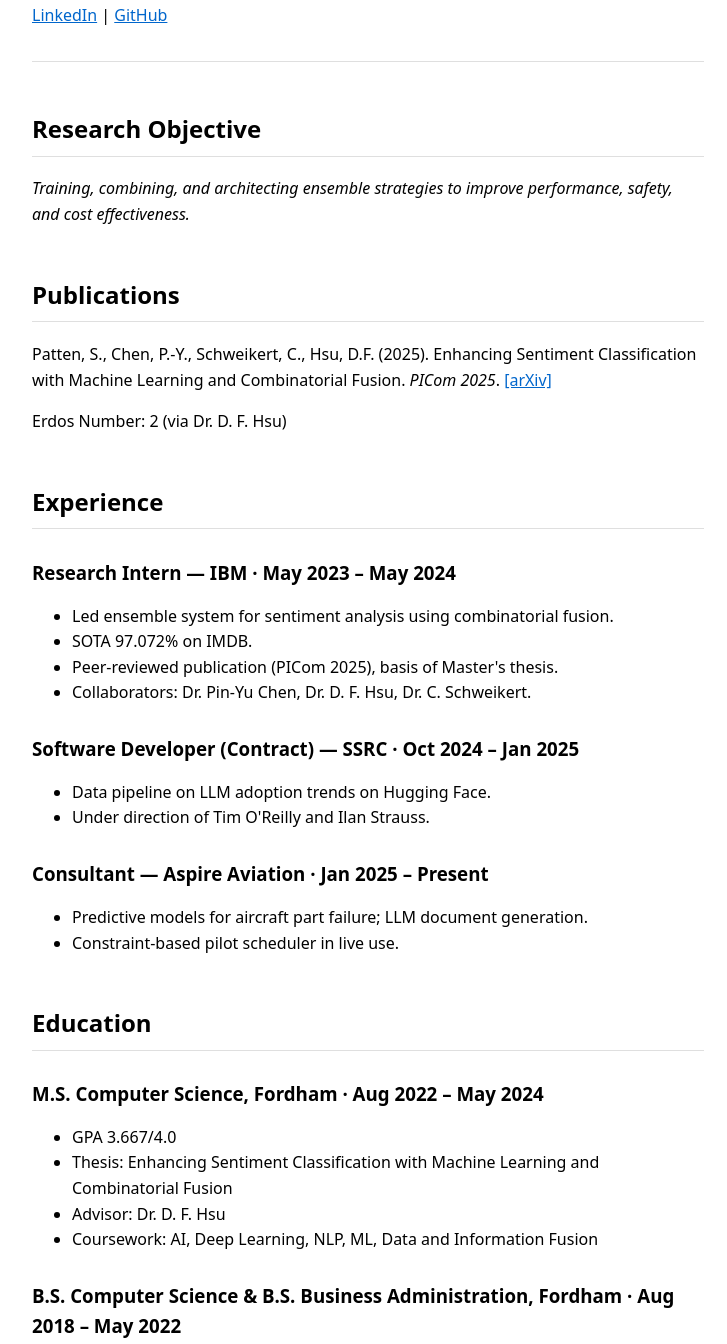
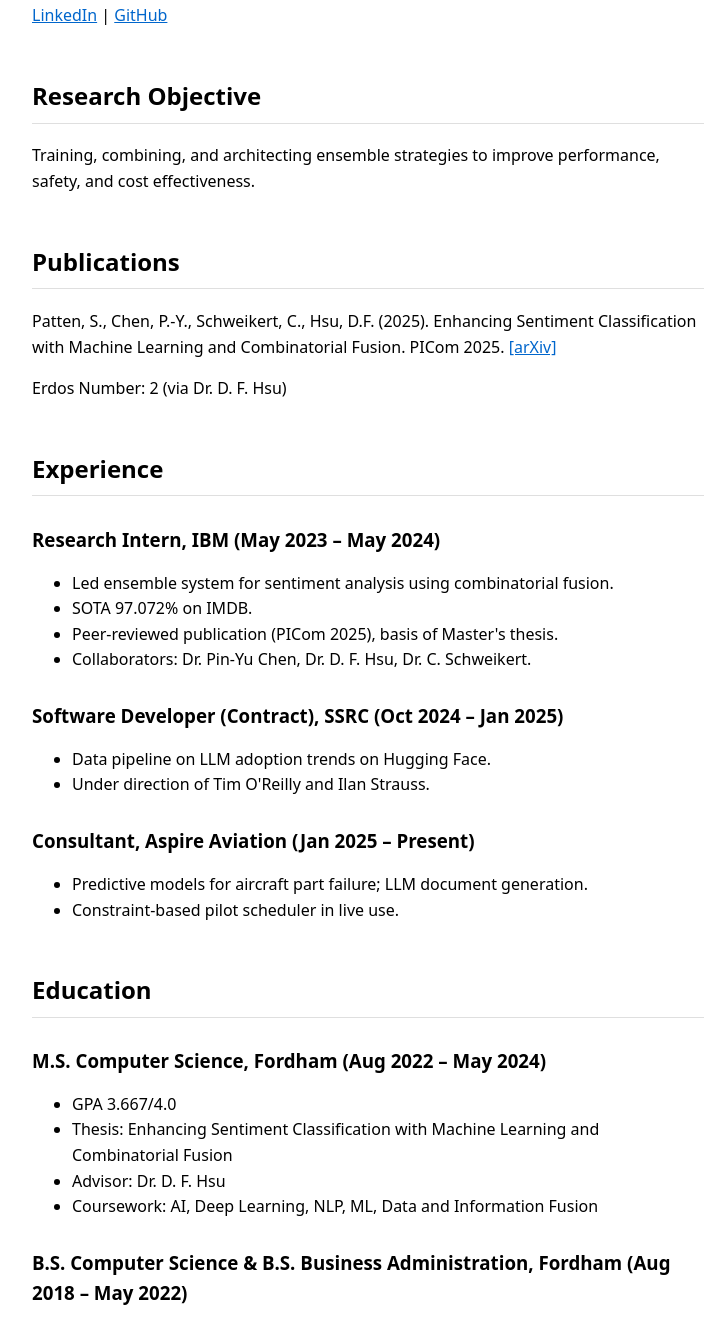
Before and after one commit to seanpattencode/seanpattencode.github.io, a plain HTML site: page index.html in a window 1280 px wide. Shown: the part 195-1539 px from the top of the page, without its empty margins (272-999 px from the left). Drawn offline with Linux system fonts and the light colour scheme.

Commit message:
True 1990 floor: drop hr/i/b (verified absent from CERN parser)
Read the original WorldWideWeb NeXT source (cynthia/WorldWideWeb,
ParseHTML.h state machine). Confirmed 1990 had no <hr>, <b>, or <i> —
those came in HTML 1.0 (1992) and 2.0 (1995). Drop all three so the
content tags map exactly to what the 1990 parser knew. The h2 borders
already separate sections, so hr was visual-only anyway.

```diff
--- a/index.html
+++ b/index.html
@@ -8,46 +8,44 @@
 h2{margin-top:2em;padding-bottom:.3em;border-bottom:1px solid #8884}
 h3{margin:1.5em 0 .2em}
 a,a:visited{color:#06c}
-hr{border:0;border-top:1px solid #8884;margin:2em 0}
 @media(prefers-color-scheme:dark){a,a:visited{color:#6af}}
 --></style>
 <h1>Sean Patten</h1>
 <p>Computer Science | AI Research
 <p>1-934-500-4208 | spatten2@fordham.edu
 <p><a href=https://linkedin.com/in/sean-patten/>LinkedIn</a> | <a href=https://github.com/seanpattencode>GitHub</a>
-<hr>
 <h2>Research Objective</h2>
-<p><i>Training, combining, and architecting ensemble strategies to improve performance, safety, and cost effectiveness.</i>
+<p>Training, combining, and architecting ensemble strategies to improve performance, safety, and cost effectiveness.
 <h2>Publications</h2>
-<p>Patten, S., Chen, P.-Y., Schweikert, C., Hsu, D.F. (2025). Enhancing Sentiment Classification with Machine Learning and Combinatorial Fusion. <i>PICom 2025</i>. <a href=https://arxiv.org/abs/2510.27014>[arXiv]</a>
+<p>Patten, S., Chen, P.-Y., Schweikert, C., Hsu, D.F. (2025). Enhancing Sentiment Classification with Machine Learning and Combinatorial Fusion. PICom 2025. <a href=https://arxiv.org/abs/2510.27014>[arXiv]</a>
 <p>Erdos Number: 2 (via Dr. D. F. Hsu)
 <h2>Experience</h2>
-<h3>Research Intern — IBM &middot; May 2023 – May 2024</h3>
+<h3>Research Intern, IBM (May 2023 – May 2024)</h3>
 <ul>
 <li>Led ensemble system for sentiment analysis using combinatorial fusion.
 <li>SOTA 97.072% on IMDB.
 <li>Peer-reviewed publication (PICom 2025), basis of Master's thesis.
 <li>Collaborators: Dr. Pin-Yu Chen, Dr. D. F. Hsu, Dr. C. Schweikert.
 </ul>
-<h3>Software Developer (Contract) — SSRC &middot; Oct 2024 – Jan 2025</h3>
+<h3>Software Developer (Contract), SSRC (Oct 2024 – Jan 2025)</h3>
 <ul>
 <li>Data pipeline on LLM adoption trends on Hugging Face.
 <li>Under direction of Tim O'Reilly and Ilan Strauss.
 </ul>
-<h3>Consultant — Aspire Aviation &middot; Jan 2025 – Present</h3>
+<h3>Consultant, Aspire Aviation (Jan 2025 – Present)</h3>
 <ul>
 <li>Predictive models for aircraft part failure; LLM document generation.
 <li>Constraint-based pilot scheduler in live use.
 </ul>
 <h2>Education</h2>
-<h3>M.S. Computer Science, Fordham &middot; Aug 2022 – May 2024</h3>
+<h3>M.S. Computer Science, Fordham (Aug 2022 – May 2024)</h3>
 <ul>
 <li>GPA 3.667/4.0
 <li>Thesis: Enhancing Sentiment Classification with Machine Learning and Combinatorial Fusion
 <li>Advisor: Dr. D. F. Hsu
 <li>Coursework: AI, Deep Learning, NLP, ML, Data and Information Fusion
 </ul>
-<h3>B.S. Computer Science & B.S. Business Administration, Fordham &middot; Aug 2018 – May 2022</h3>
+<h3>B.S. Computer Science & B.S. Business Administration, Fordham (Aug 2018 – May 2022)</h3>
 <h2>Awards</h2>
 <ul>
 <li>National Merit Scholarship Semifinalist
@@ -55,9 +53,9 @@
 <li>We the People 2018 NY State Winner & Nationals Finalist
 </ul>
 <h2>Technical Skills</h2>
-<p><b>Languages:</b> Python, PyTorch, Tensorflow, Java, C++, Javascript, SQL, CUDA, Assembly
-<p><b>Platforms:</b> Kubernetes, Qiskit, Huggingface, Git
-<p><b>LLM:</b> Prompt Engineering, Fine-Tuning, RAG, LangChain
+<p>Languages: Python, PyTorch, Tensorflow, Java, C++, Javascript, SQL, CUDA, Assembly
+<p>Platforms: Kubernetes, Qiskit, Huggingface, Git
+<p>LLM: Prompt Engineering, Fine-Tuning, RAG, LangChain
 <h2>Teaching</h2>
-<h3>Club President, Fordham Digital Business Society &middot; 2021 – 2022</h3>
+<h3>Club President, Fordham Digital Business Society (2021 – 2022)</h3>
 <p>Taught Python to beginners, increased attendance over 1,000%.
```
